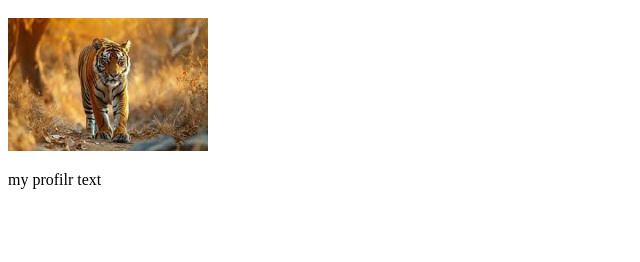
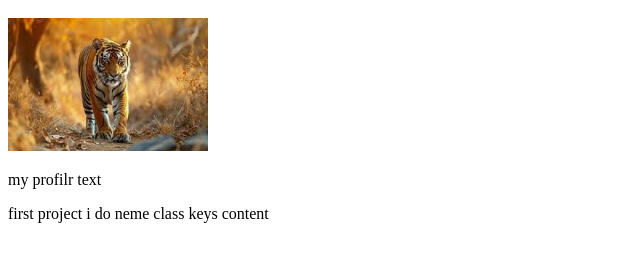
Before and after one commit to DharanDharan/new-project, a plain HTML site: page index.html in a window 1280 px wide. Shown: the part 120-382 px from the top of the page, without its empty margins (0-640 px from the left). Drawn offline with Linux system fonts and the light colour scheme.

Commit message:
added paragraph

```diff
--- a/index.html
+++ b/index.html
@@ -10,5 +10,6 @@
     <h1>new name</h1>
     <img width="200" src="profile.jpg" alt="">
     <p>my profilr text</p>
+    <p>first project i do neme class keys content</p>
 </body>
 </html>
```
